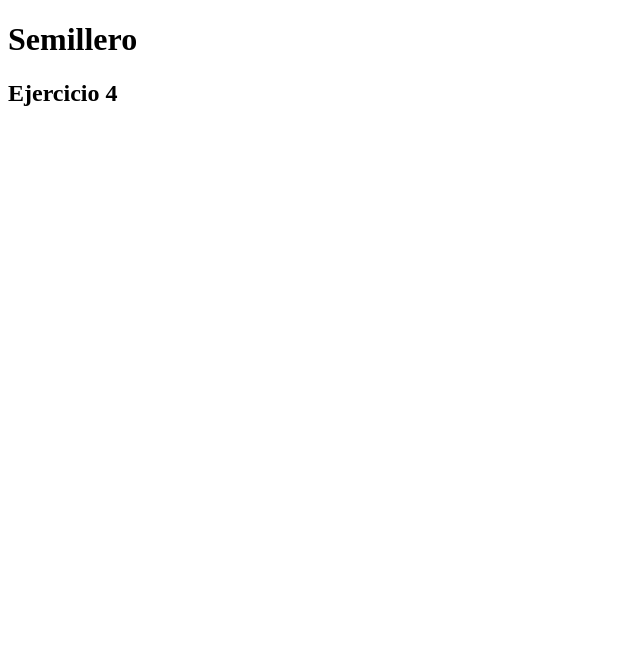
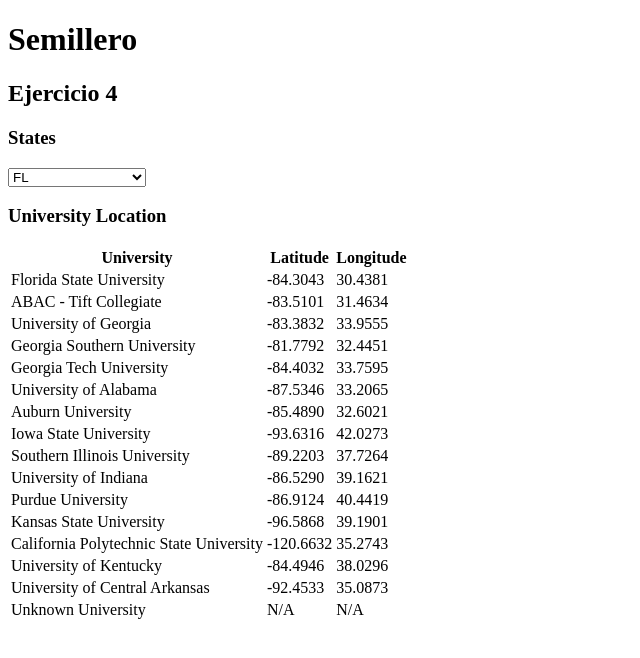
Before and after one commit to BrennDev/Semillero, a plain HTML site: page 07_PROJECT/index.html in a window 1280 px wide. Shown: the whole page, without its empty margins (0-640 px from the left). Drawn offline with Linux system fonts and the light colour scheme.

Commit message:
Errors management and Functions for manipulation of the DOM

```diff
--- a/07_PROJECT/index.html
+++ b/07_PROJECT/index.html
@@ -10,5 +10,20 @@
   <body>
     <h1>Semillero</h1>
     <h2>Ejercicio 4</h2>
+    <section>
+      <h3>States</h3>
+      <select id="statesSelect"></select>
+    </section>
+    <section>
+      <h3>University Location</h3>
+      <table id="UniversityTable">
+        <thead>
+          <th>University</th>
+          <th>Latitude</th>
+          <th>Longitude</th>
+        <tbody></tbody>
+        </thead>
+      </table>
+    </section>
   </body>
 </html>
--- a/07_PROJECT/js/data.mjs
+++ b/07_PROJECT/js/data.mjs
@@ -206,5 +206,16 @@ export const data = {
         y: 35.0873368760001,
       },
     },
+    {
+      attributes: {
+        University_Chapter: "",
+        City: "Conway",
+        State: "",
+      },
+      geometry: {
+        x: "",
+        y: 35.0873368760001,
+      },
+    },
   ],
 };
--- a/07_PROJECT/js/index.mjs
+++ b/07_PROJECT/js/index.mjs
@@ -1,27 +1,78 @@
 import { data } from "./data.mjs";
 
+function validateFeatures(features) {
+  if (!Array.isArray(features)) {
+    return false;
+  }
+  return true;
+}
+
+function validateState(state) {
+  return state ? state.trim() : "UNKNOWN STATE";
+}
+
+function validateUniversityName(universityName) {
+  return universityName ? universityName.trim() : "Unknown University";
+}
+
+function validateCoordinate(x, y) {
+  return typeof x === "number" && typeof y === "number" ? [x, y] : [null, null];
+}
+
 function getStates(features) {
-  const states = features.map(({ attributes: { State } }) => State);
+  const states = features.map(({ attributes: { State } }) =>
+    validateState(State)
+  );
   return [...new Set(states)];
 }
 
 function getUniversity(features) {
   return features.map(
-    ({
-      attributes: { University_Chapter: locationName },
-      geometry: { x, y },
-    }) => {
-      return { locationName, latLng: [x, y] };
+    ({ attributes: { University_Chapter }, geometry: { x, y } }) => {
+      const locationName = validateUniversityName(University_Chapter);
+      const latLng = validateCoordinate(x, y);
+      return { locationName, latLng };
     }
   );
 }
 
 function locationsTransformer({ features }) {
+  if (!validateFeatures(features)) {
+    return [[], []];
+  }
   const states = getStates(features);
   const locationUniversity = getUniversity(features);
-  return { states, locationUniversity };
+  return [states, locationUniversity];
 }
 
-const { states, locationUniversity } = locationsTransformer(data);
+const [states, locationUniversity] = locationsTransformer(data);
 console.log(states);
 console.log(locationUniversity);
+
+//Functions for manipulation of the DOM
+
+function statesOptions(states) {
+  const selectElement = document.getElementById("statesSelect");
+  states.forEach((state) => {
+    const option = document.createElement("option");
+    option.value = state;
+    option.textContent = state;
+    selectElement.appendChild(option);
+  });
+}
+
+function locationUniversityTable(locationUniversity) {
+  const tableBody = document.querySelector("#UniversityTable");
+  locationUniversity.forEach(({ locationName, latLng }) => {
+    const [x, y] = latLng;
+    const row = document.createElement("tr");
+    row.innerHTML = `<td>${locationName}</td>
+    <td>${x !== null ? x.toFixed(4) : "N/A"}</td>
+    <td>${y !== null ? y.toFixed(4) : "N/A"}</td>
+    `;
+    tableBody.appendChild(row);
+  });
+}
+
+statesOptions(states);
+locationUniversityTable(locationUniversity);
```
